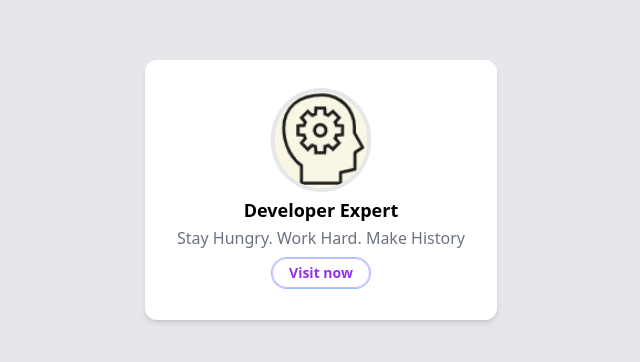
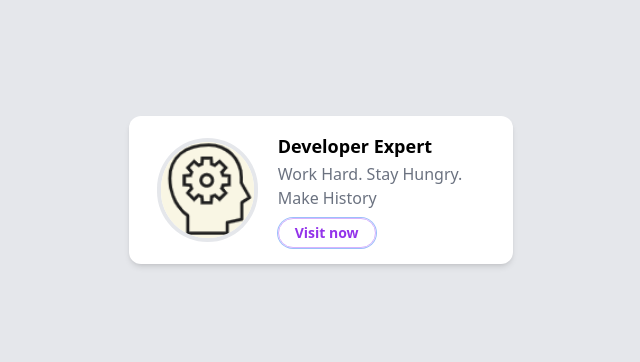
Before and after one commit to sazzad-dev/Tailwind_practice, a website: page index.html in a window 1280 px wide. Shown: the part 210-572 px from the top of the page, without its empty margins (319-959 px from the left). Drawn offline with Linux system fonts and the light colour scheme.

Commit message:
Card responsive design, Tailwind breakpoint

```diff
--- a/index.html
+++ b/index.html
@@ -8,17 +8,19 @@
     <link rel="stylesheet" href="./output/tailwind.css" />
   </head>
   <body class="h-screen flex items-center justify-center bg-gray-200">
-    <div class="max-w-sm mx-auto p-8 bg-white rounded-xl shadow-md space-y-2">
+    <div
+      class="max-w-sm mx-auto p-8 bg-white rounded-xl shadow-md space-y-2 sm:flex sm:items-center sm:py-4 sm:space-y-0 sm:space-x-6"
+    >
       <img
-        class="h-24 mx-auto rounded-full ring-4 ring-gray-200"
+        class="h-24 mx-auto rounded-full ring-4 ring-gray-200 sm:mx-0 sm:flex-shrink-0"
         src="/images/logoImage1.PNG"
         alt="Developer Expert logo"
       />
-      <div class="text-center space-y-2">
+      <div class="text-center space-y-2 sm:text-left">
         <div class="space-y-0.5">
           <p class="text-lg text-black font-semibold">Developer Expert</p>
           <p class="text-gray-500 font-medium">
-            Stay Hungry. Work Hard. Make History
+            Work Hard. Stay Hungry. Make History
           </p>
         </div>
         <button
```
Also changed, not shown: output/tailwind.css.
